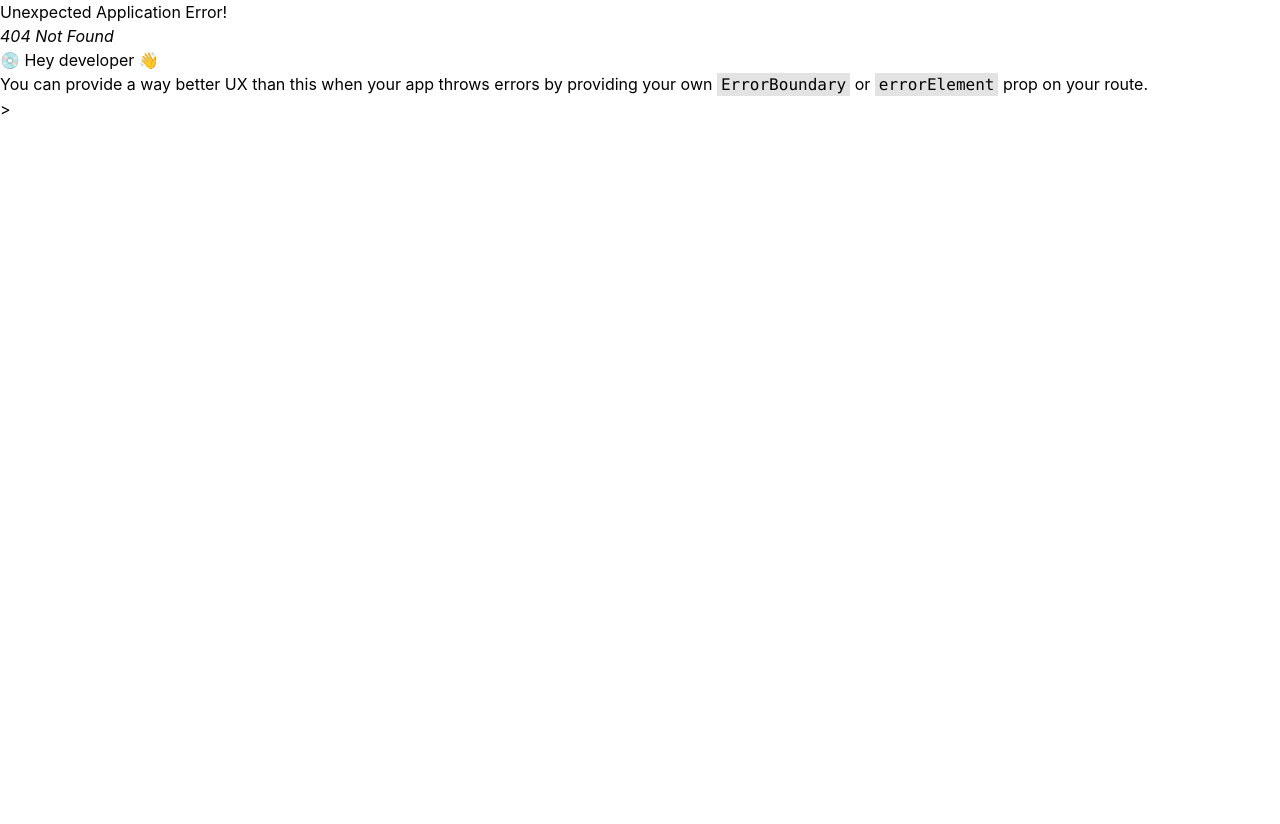
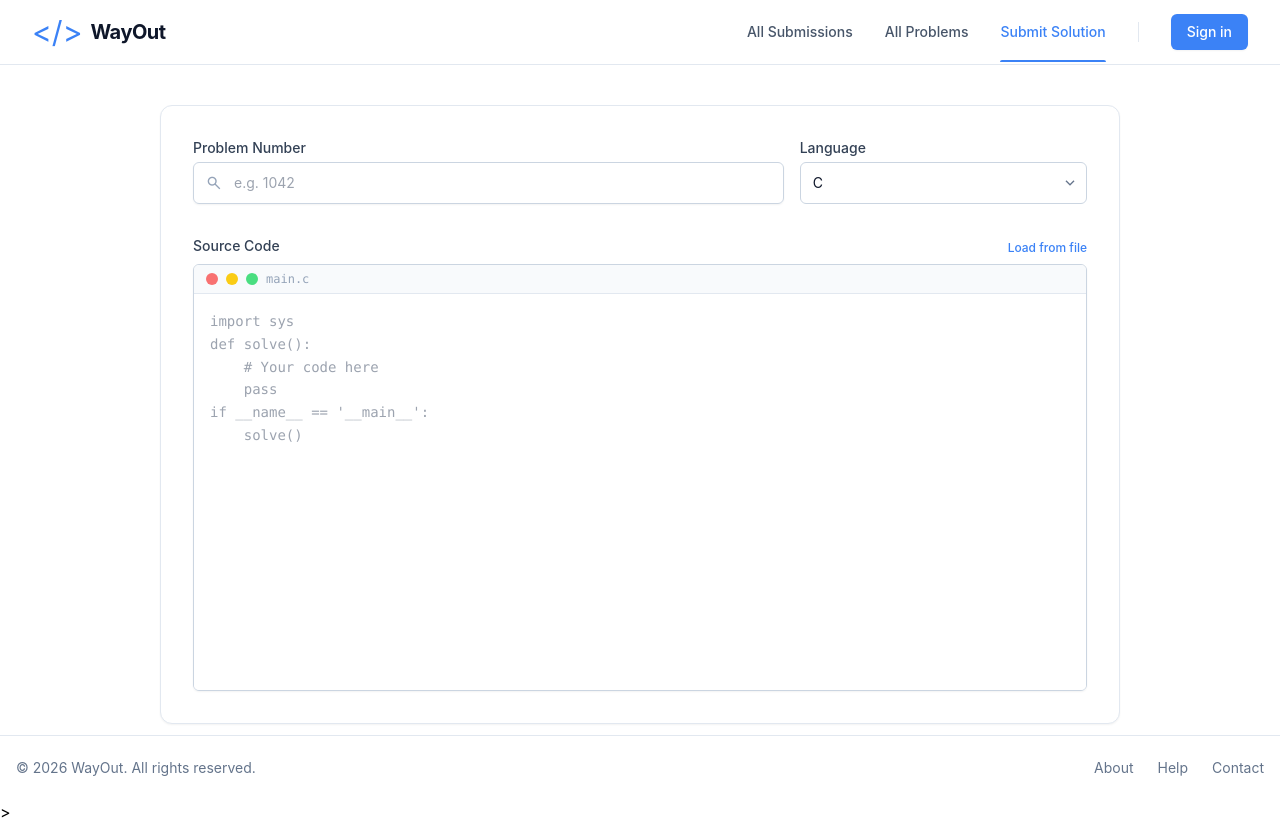
Before and after one commit to team-dopamine/wayout-web, a React (Create React App) app: page /solution-submit in a window 1280 px wide. Before the commit this address had no page. Before the commit the page ends 800 px from the top, so only its background shows below. Built offline with nearby package versions, Linux system fonts and the light colour scheme.

Commit message:
[Feature](WO-42): 정답 코드 및 테스트 케이스 제출 페이지 UI 구현 및 헤더 푸터 공통 컴포넌트화 (#7)

```diff
--- a/src/App.tsx
+++ b/src/App.tsx
@@ -1,10 +1,30 @@
 import './App.css';
 import { Outlet } from 'react-router-dom';
+import Header from '@/components/layout/Header';
+import Footer from '@/components/layout/Footer';
 
 function App() {
   return (
-    <div className="App">
-      <Outlet />
+    <div className="flex min-h-screen flex-col">
+      {/** 헤더 */}
+      <Header
+        onLogoClick={() => console.log('logo')}
+        onAllSubmissions={() => console.log('all submissions')}
+        onAllProblems={() => console.log('all problems')}
+        onSubmitSolution={() => console.log('submit solution')}
+        onSignIn={() => console.log('sign in')}
+      />
+
+      <main className="flex-1">
+        <Outlet />
+      </main>
+
+      {/** 푸터 */}
+      <Footer
+        onAbout={() => console.log('about')}
+        onHelp={() => console.log('help')}
+        onContact={() => console.log('contact')}
+      />
     </div>
   );
 }
--- a/src/components/counterexample/FooterLinks.tsx
+++ b/src/components/layout/Footer.tsx
@@ -1,20 +1,26 @@
-/**반례 찾기 - 푸터*/
+/**푸터*/
 type Props = {
   onAbout?: () => void;
   onHelp?: () => void;
   onContact?: () => void;
 };
 
-export default function FooterLinks({ onAbout, onHelp, onContact }: Props) {
+export default function Footer({ onAbout, onHelp, onContact }: Props) {
   return (
     <footer className="fixed bottom-0 left-0 z-[9999] w-full border-t border-slate-200 bg-white dark:bg-slate-800">
       <div className="mx-auto flex h-16 max-w-7xl items-center justify-between px-4">
         <span className="text-sm text-slate-500">© 2026 WayOut. All rights reserved.</span>
 
         <div className="flex gap-6 text-sm text-slate-500">
-          <button onClick={onAbout}>About</button>
-          <button onClick={onHelp}>Help</button>
-          <button onClick={onContact}>Contact</button>
+          <button type="button" onClick={onAbout}>
+            About
+          </button>
+          <button type="button" onClick={onHelp}>
+            Help
+          </button>
+          <button type="button" onClick={onContact}>
+            Contact
+          </button>
         </div>
       </div>
     </footer>
--- a/src/components/counterexample/CounterExampleHeader.tsx
+++ b/src/components/layout/Header.tsx
@@ -1,4 +1,4 @@
-/**반례 찾기 - 헤더 */
+/** 헤더 */
 
 type Props = {
   onLogoClick?: () => void;
@@ -8,7 +8,7 @@ type Props = {
   onSignIn?: () => void;
 };
 
-export default function CounterExampleHeader({
+export default function Header({
   onLogoClick,
   onAllSubmissions,
   onAllProblems,
--- a/src/pages/CounterExamplePage.tsx
+++ b/src/pages/CounterExamplePage.tsx
@@ -1,10 +1,8 @@
 /**반례 찾기 페이지*/
 import { useMemo, useState } from 'react';
-import CounterExampleHeader from '@/components/counterexample/CounterExampleHeader';
 import ProblemInfoCard from '@/components/counterexample/ProblemInfoCard';
 import SolutionEditorPanel from '@/components/counterexample/SolutionEditorPanel';
 import CounterExampleStatusPanel from '@/components/counterexample/CounterExampleStatusPanel';
-import FooterLinks from '@/components/counterexample/FooterLinks';
 import DarkModeToggle from '@/components/counterexample/DarkModeToggle';
 
 import { DEFAULT_CODE, LANG_OPTIONS, MOCK_FAILED_CASES } from '@/constants/counterexample';
@@ -26,9 +24,7 @@ export default function CounterExamplePage() {
   const handleCopy = async () => {
     try {
       await navigator.clipboard.writeText(code);
-    } catch {
-      // ignore
-    }
+    } catch {}
   };
 
   const handleSubmit = () => {
@@ -36,15 +32,7 @@ export default function CounterExamplePage() {
   };
 
   return (
-    <div className="flex h-screen flex-col overflow-hidden bg-slate-50 text-slate-700 dark:bg-slate-900 dark:text-slate-200">
-      <CounterExampleHeader
-        onLogoClick={() => console.log('logo')}
-        onAllSubmissions={() => console.log('submissions')}
-        onAllProblems={() => console.log('problems')}
-        onSubmitSolution={() => console.log('submit-solution')}
-        onSignIn={() => console.log('signin')}
-      />
-
+    <div className="flex h-full flex-col bg-slate-50 text-slate-700 dark:bg-slate-900 dark:text-slate-200">
       <main className="relative flex-1 overflow-y-auto bg-slate-50 px-4 py-8 pb-24 pt-6 sm:px-6 lg:px-8 dark:bg-slate-900">
         <div className="pointer-events-none fixed right-0 top-20 -z-10 h-96 w-96 rounded-full bg-blue-400/5 blur-3xl" />
         <div className="pointer-events-none fixed bottom-0 left-0 -z-10 h-96 w-96 rounded-full bg-purple-400/5 blur-3xl" />
@@ -74,12 +62,6 @@ export default function CounterExamplePage() {
         </div>
       </main>
 
-      <FooterLinks
-        onAbout={() => console.log('about')}
-        onHelp={() => console.log('help')}
-        onContact={() => console.log('contact')}
-      />
-
       <DarkModeToggle isDark={isDark} onToggle={handleToggleDark} />
     </div>
   );
--- /dev/null
+++ b/src/pages/SolutionSubmitPage.tsx
@@ -0,0 +1,17 @@
+/** 정답 코드 작성 및 제출 페이지 */
+import { useState } from 'react';
+import { SolutionCodeCard } from '@/components/solutionsubmit/SolutionCodeCard';
+
+export default function SolutionSubmitPage() {
+  const [value, setValue] = useState({
+    problemId: '',
+    language: 'c',
+    code: '',
+  });
+
+  return (
+    <main className="mx-auto w-full max-w-5xl px-4 py-10 sm:px-6 lg:px-8">
+      <SolutionCodeCard value={value} onChange={setValue} />
+    </main>
+  );
+}
--- a/src/routes.tsx
+++ b/src/routes.tsx
@@ -1,7 +1,8 @@
 import { createBrowserRouter } from 'react-router-dom';
 import App from '@/App';
 import MainPage from '@/pages/MainPage';
-import CounterExamplePage from './pages/CounterExamplePage';
+import CounterExamplePage from '@/pages/CounterExamplePage';
+import SolutionSubmitPage from '@/pages/SolutionSubmitPage';
 
 export const router = createBrowserRouter([
   {
@@ -9,6 +10,7 @@ export const router = createBrowserRouter([
     children: [
       { path: '/', element: <MainPage /> },
       { path: '/counter-example', element: <CounterExamplePage /> },
+      { path: '/solution-submit', element: <SolutionSubmitPage /> },
     ],
   },
 ]);
```
